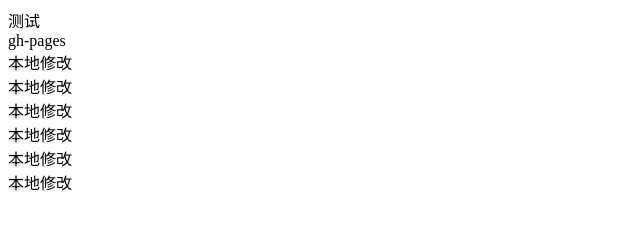
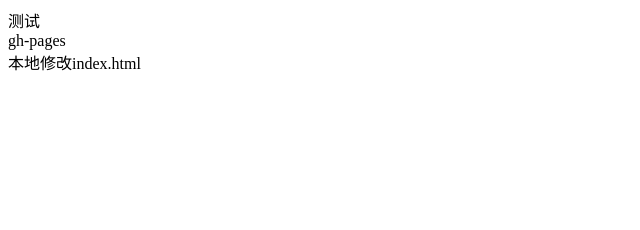
Before and after one commit to liuhaidan1025/test, a plain HTML site: page index.html in a window 1280 px wide. Shown: the whole page, without its empty margins (0-640 px from the left). Drawn offline with Linux system fonts and the light colour scheme.

Commit message:
本地
git commit -m本地

```diff
--- a/index.html
+++ b/index.html
@@ -9,11 +9,6 @@
 <body>
     测试
     <div>gh-pages</div>
-    <div>本地修改</div>
-    <div>本地修改</div>
-    <div>本地修改</div>
-    <div>本地修改</div>
-    <div>本地修改</div>
-    <div>本地修改</div>
+    <div>本地修改index.html</div>
 </body>
 </html>
```
